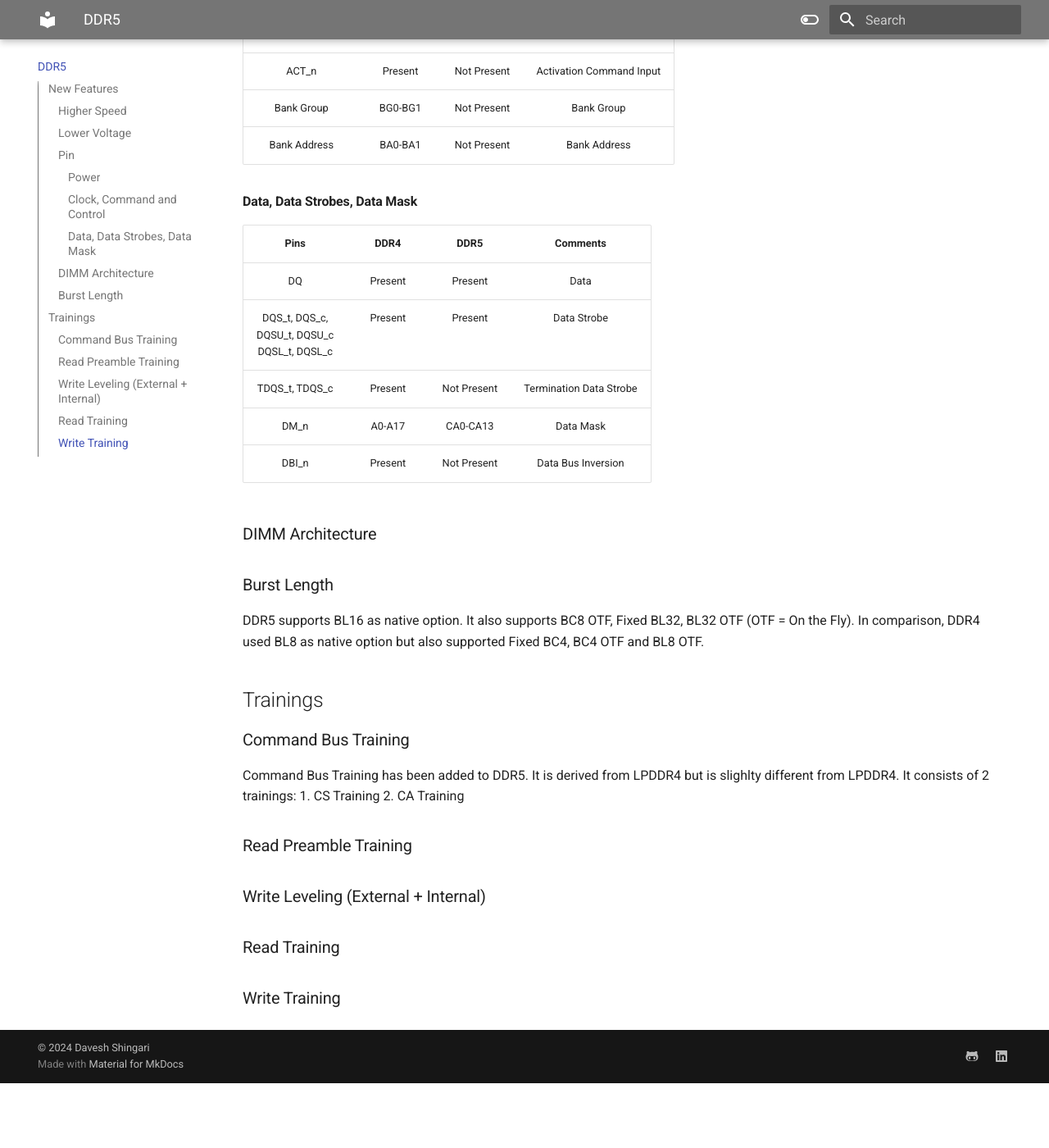
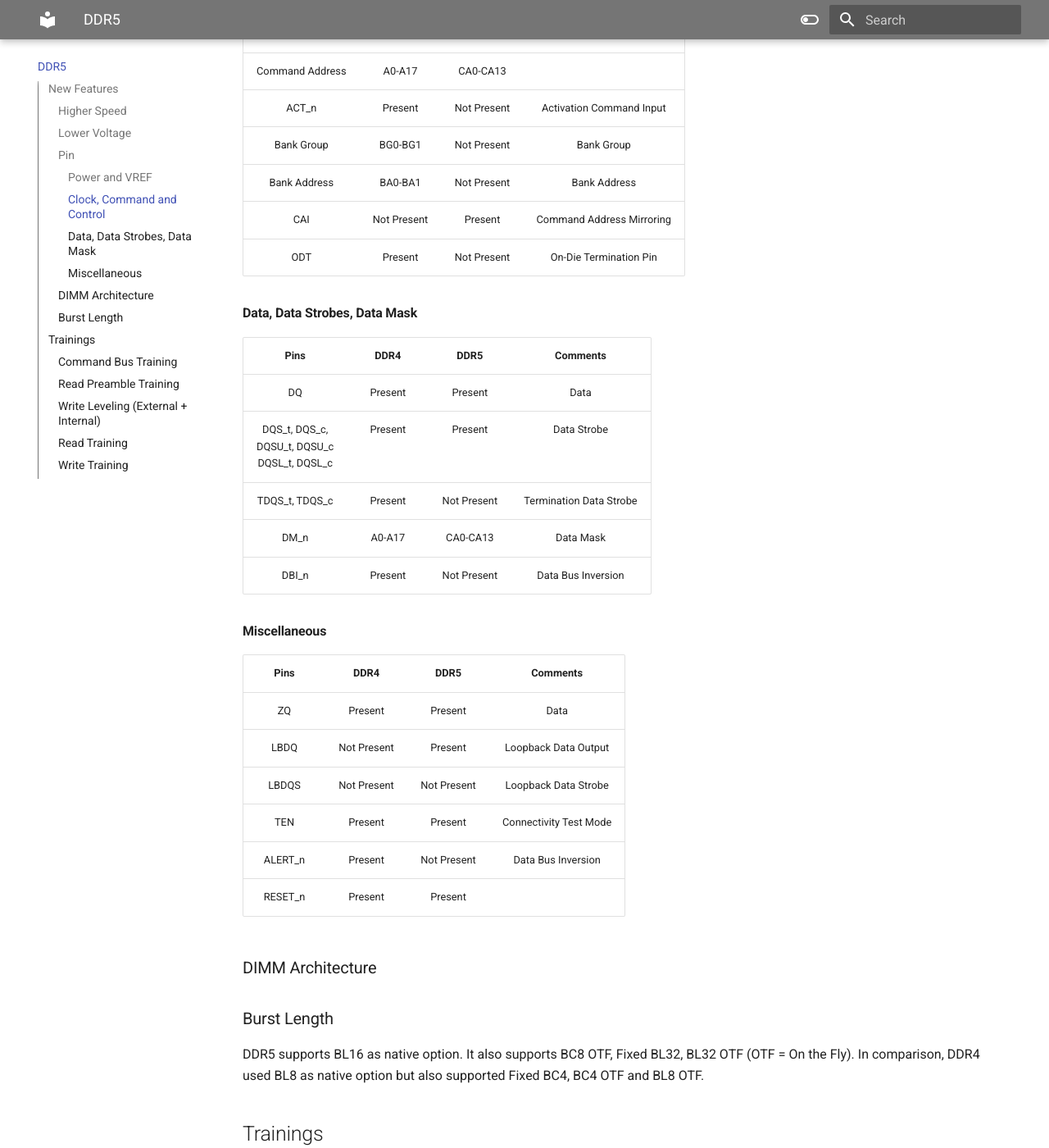
Before and after one commit to shingaridavesh/memoryandarchitecture, an MkDocs documentation site: the page built from docs/DDR5.md, in a window 1280 px wide and 1400 px high, scrolled down 1001 px. Shown: the whole window at 82% size. Built offline with MkDocs 1.6.1 and Material for MkDocs 9.7.7, drawn with Linux system fonts in a browser that asks for light colours; before the commit the page ends 2322 px from its top, so only the background shows below that; some of the changed text lies outside the part shown.

Commit message:
Update DDR5.md

```diff
--- a/docs/DDR5.md
+++ b/docs/DDR5.md
@@ -5,7 +5,7 @@
 ###Lower Voltage
 ###Pin
 
-####Power
+####Power and VREF
 |  Pins  |      DDR4      |   DDR5    |   Comments    |
 | :--------: |:-------------:| :---------:|:---------:|
 | VDDQ  | 1.2V |     1.1V | DQ Power Supply |
@@ -24,6 +25,8 @@
 | ACT_n |   Present    |      Not Present | Activation Command Input |
 | Bank Group | BG0-BG1 |     Not Present | Bank Group |
 | Bank Address | BA0-BA1 |     Not Present | Bank Address |
+| CAI | Not Present |     Present | Command Address Mirroring |
+| ODT | Present |     Not Present | On-Die Termination Pin |
 
 ####Data, Data Strobes, Data Mask
 |  Pins  |      DDR4      |   DDR5    |   Comments    |
@@ -34,7 +37,15 @@
 | DM_n |   A0-A17    |      CA0-CA13 | Data Mask |
 | DBI_n |   Present    |      Not Present | Data Bus Inversion |
 
-
+####Miscellaneous
+|  Pins  |      DDR4      |   DDR5    |   Comments    |
+| :--------: |:-------------:| :---------:|:---------:|
+| ZQ  | Present |     Present | Data |
+| LBDQ |   Not Present    |       Present | Loopback Data Output |
+| LBDQS | Not Present |     Not Present | Loopback Data Strobe |
+| TEN |   Present    |      Present | Connectivity Test Mode |
+| ALERT_n |   Present    |      Not Present | Data Bus Inversion |
+| RESET_n | Present |     Present |  |
 
 ###DIMM Architecture
 ###Burst Length
```
Also changed, not shown: other parts of docs/DDR5.md (+1 -0 lines).
